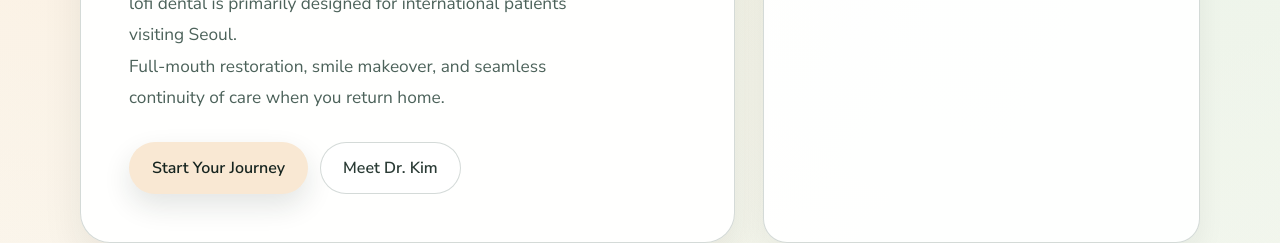
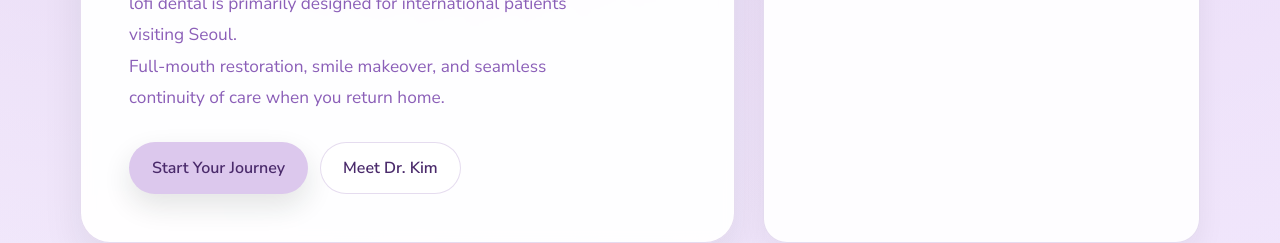
Before and after one commit to dnfntk13/Lofi-dental, a website: page english.html in a window 1280 px wide. Shown: the part 583-826 px from the top of the page. Drawn offline with nearby package versions, Linux system fonts and the light colour scheme.

Commit message:
Update: Change entire color scheme to purple tones

```diff
--- a/english.html
+++ b/english.html
@@ -13,15 +13,15 @@
     <style>
       :root {
         color-scheme: light;
-        --bg-cream: #fff9f2;
-        --bg-mist: #f2f8f1;
-        --ink: #2a3b35;
-        --soft-ink: #4c625a;
-        --line: rgba(61, 89, 79, 0.22);
-        --line-strong: rgba(61, 89, 79, 0.36);
+        --bg-cream: #faf5ff;
+        --bg-mist: #f0e6ff;
+        --ink: #4a2a6b;
+        --soft-ink: #8b5fb8;
+        --line: rgba(138, 95, 184, 0.22);
+        --line-strong: rgba(138, 95, 184, 0.36);
         --card: rgba(255, 255, 255, 0.94);
-        --mint: #e3f1e4;
-        --amber: #f9e8d3;
+        --mint: #e6d5f5;
+        --amber: #dcc8ed;
       }
 
       * {
@@ -34,8 +34,8 @@
         font-family: "Nunito Sans", "Segoe UI", "Helvetica Neue", sans-serif;
         color: var(--ink);
         background:
-          radial-gradient(circle at 12% 8%, rgba(249, 232, 211, 0.66), transparent 42%),
-          radial-gradient(circle at 88% 14%, rgba(227, 241, 228, 0.72), transparent 46%),
+          radial-gradient(circle at 12% 8%, rgba(220, 200, 237, 0.66), transparent 42%),
+          radial-gradient(circle at 88% 14%, rgba(230, 213, 245, 0.72), transparent 46%),
           linear-gradient(170deg, var(--bg-cream) 0%, var(--bg-mist) 100%);
       }
 
@@ -120,7 +120,7 @@
       }
 
       .btn-primary {
-        color: #16241f;
+        color: #4a2a6b;
         background: var(--amber);
         box-shadow: 0 12px 28px rgba(27, 39, 35, 0.12);
       }
```
Also changed, not shown: concourse-app.html (+12 -12 lines), dr-kim-story.html (+10 -10 lines), index.html (+11 -11 lines).
